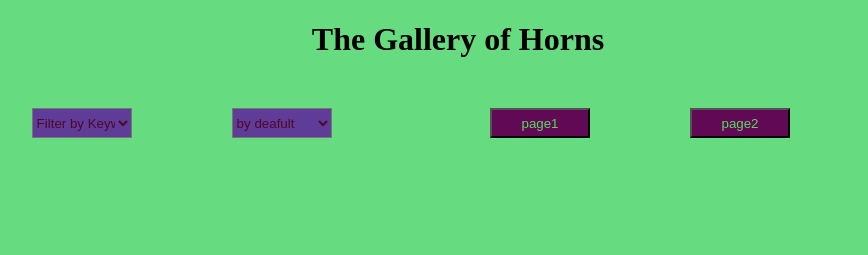
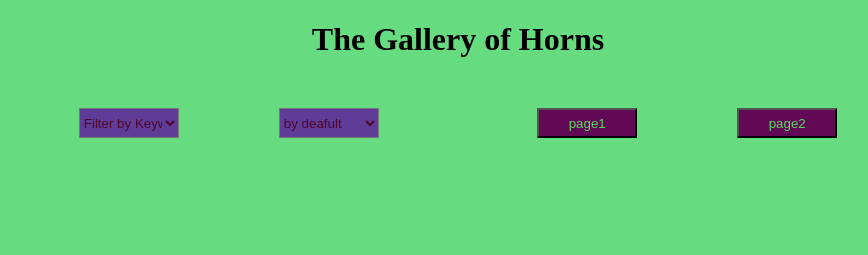
Before and after one commit to raedeid/lab-03, a plain HTML site: page index.html in a window 1280 px wide. Shown: the top 255 px of the page, without its empty margins (182-1050 px from the left). Drawn offline with nearby package versions, Linux system fonts and the light colour scheme.

Commit message:
added a css style and readme

```diff
--- a/css/modulas.css
+++ b/css/modulas.css
@@ -17,7 +17,7 @@
     height: 120px;
     width: 60%;
     justify-content: space-between;
-    margin-right: 300px;
+    margin:auto;
 
 }
 #pages{
--- a/index.html
+++ b/index.html
@@ -12,7 +12,7 @@
 </head>
 <body>
     <header><h1> The Gallery of Horns</h1>
-    <div id="everyBars">
+    <section id="everyBars">
     <section id="filtering">
     <form action="" >
         <select name="" id="choice">
@@ -28,11 +28,11 @@
         </select>
     </form>
 </section>
-<div id="pages">
+<section id="pages">
     <button type="submit" id="page1" value='page1'>page1</button>
     <button type="submit" id="page2" value='page2'>page2</button>
-</div>
-</div>
+</section>
+</section>
 </header>
     <main id="output">
 
--- a/js/app.js
+++ b/js/app.js
@@ -135,6 +135,8 @@ $('#sort').change(function () {
     console.log(Picture.all)
     // let sort_collection = Picture.all
     clear();
+    $('#choice').empty().end();
+
     if (new_request === 'horns') {
         sort_horns(Picture.all)
         deploy(Picture.all);
```
